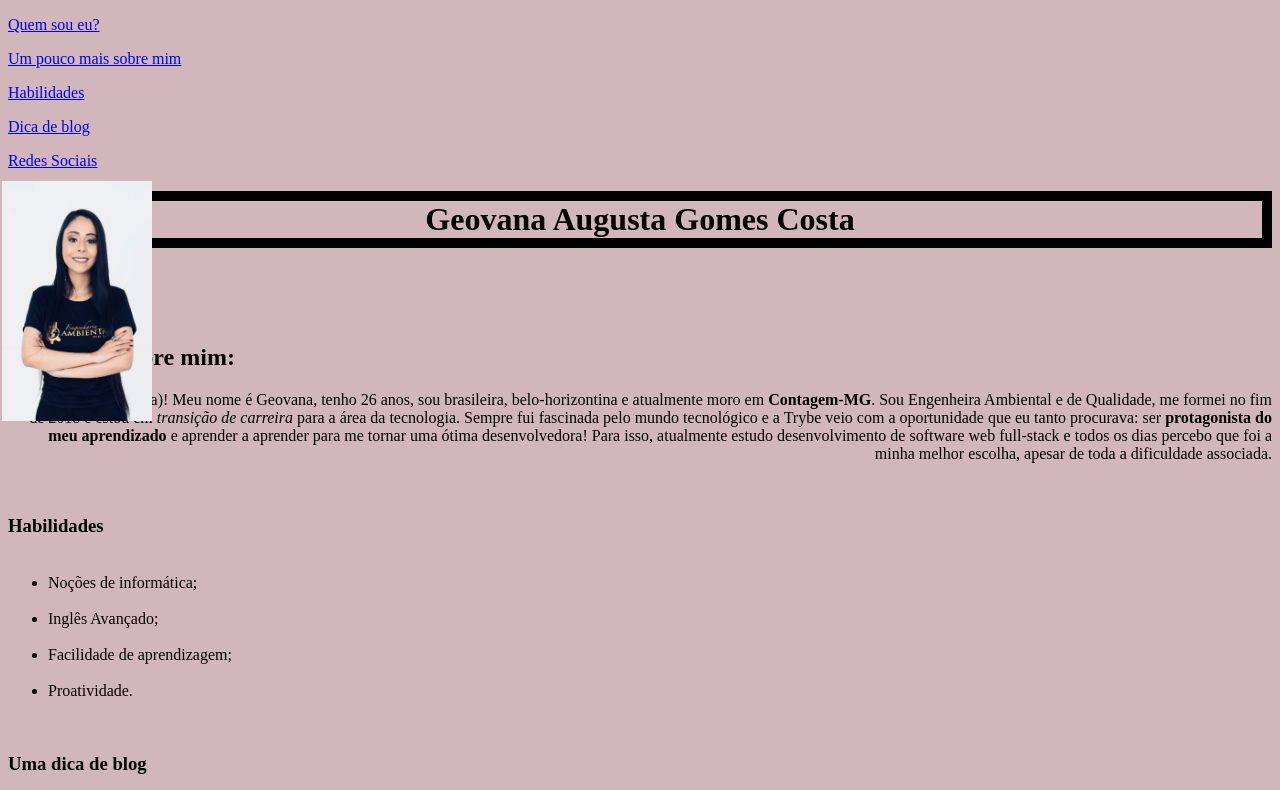
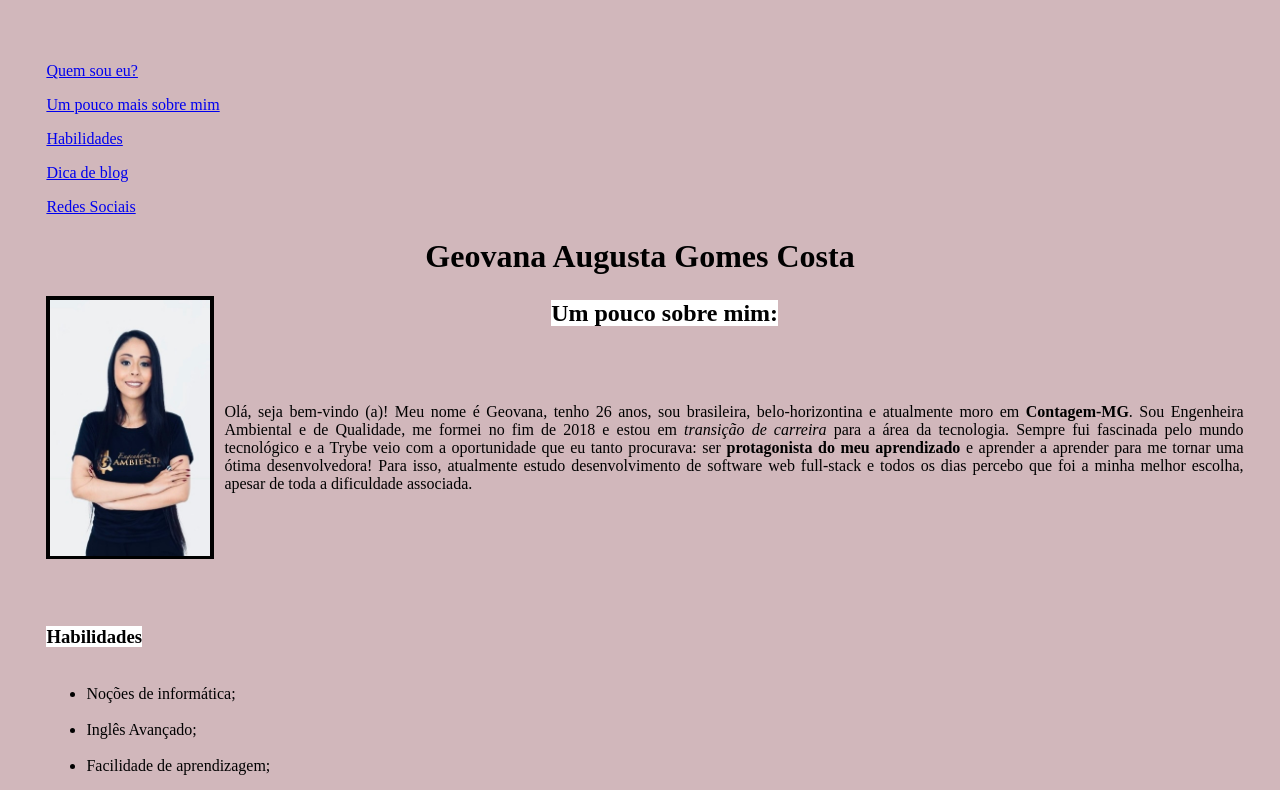
Before and after one commit to GeovanaAugusta/GeovanaAugusta.github.io, a plain HTML site: page index.html in a window 1280 px wide. Shown: the top 790 px of the page. Drawn offline with Linux system fonts and the light colour scheme.

Commit message:
Melhorias

```diff
--- a/index.html
+++ b/index.html
@@ -2,14 +2,10 @@
 <html lang="pt-br">
   <head>
     <meta charset="UTF-8">
-    <link rel="stylesheet" href="style.css">
+
     <title>Portfólio</title>
   </head>
-  <style>
-
-
-
-  </style>
+  <link rel="stylesheet" href="style.css">
   <body>
 
    <p> <a href="#foto">Quem sou eu?</a> </p>
@@ -18,14 +14,17 @@
     <p> <a href="#blog"> Dica de blog </a> </p>
    <p> <a href="#redesociais">Redes Sociais </a></p>
 
-    <h1>Geovana Augusta Gomes Costa</h1>
 
-    <a id="foto"> <img src="Images/image-26-01-22-08-04.jpeg" alt="Imagem da Geovana vestindo uma blusa da época de sua graduação" width="150px"> </a>
+
+    <h1 class="meunome">Geovana Augusta Gomes Costa</h1>
+
+    <a id="foto"> <img src="Images/image-26-01-22-08-04.jpeg" alt="Imagem da Geovana vestindo uma blusa da época de sua graduação" width="160px"> </a>
     <br><br><br>
     <h2> <a id="sobremim">Um pouco sobre mim:</h2></a>
   <p class="eu"> Olá, seja bem-vindo (a)! Meu nome é Geovana, tenho 26 anos, sou brasileira, belo-horizontina e atualmente moro em <b>Contagem-MG</b>. Sou Engenheira Ambiental e de Qualidade, me formei no fim de 2018 e estou em <em> transição de carreira </em> para a área da tecnologia. Sempre fui fascinada pelo mundo tecnológico e a Trybe veio com a oportunidade que eu tanto procurava: ser <b>protagonista do meu aprendizado</b> e aprender a aprender para me tornar uma ótima desenvolvedora! Para isso, atualmente estudo desenvolvimento de software web full-stack e todos os dias percebo que foi a minha melhor escolha, apesar de toda a dificuldade associada.
 </p>
-<br>
+
+<br><br><br><br><br><br>
 
   <h3><a id="habilidade"> Habilidades </a></h3>
   <ul>
@@ -51,6 +50,5 @@
          Estou no <a href="https://www.linkedin.com/in/geovana-augusta-46017a151/" target="_blank"> Linkedin</a> e também no <a href="https://github.com/GeovanaAugusta" target="_blank"> GitHub</a>, dá uma olhada lá!
 
 
-
   </body>
 </html>
--- a/style.css
+++ b/style.css
@@ -1,9 +1,11 @@
 h1 {
     font-style: normal;
     font-weight: bold;
+    text-align: center;
   }
   body {
     background-color: rgb(209, 183, 187);
+    padding: 3%;
 
   }
 
@@ -11,33 +13,38 @@ h1 {
   font-weight: 530;
     }
 
-
     p {
   font-style:inherit;
       }
 
 #foto {
-    position: absolute;
-top:-px;
+  float:left;
+  height: 255px;
+  padding: 4px;
+  background-color: black;
+}
+
+#image-container{
+height: 300px;
 }
 
 .eu {
-text-align: right;
-right: 100px;
+  position:relative;
+  top: 10px;
+  left: 10px;
+  text-align: justify;
 }
 
-h1 {
-    text-align:center;
-    border: 10px solid;
-    padding: -40px -40px 40px;
+#sobremim, #habilidade, #redesociais, #blog{
+  background-color: white;
+  position: relative;
 }
 
- #foto, #eu {
-    position: absolute;
-    float: left;
-    top: 180px;
-    border: 5px 10px solid;
-    padding: 1px;
-    left: 1px;
+h2 {
+  position: relative;
 
+  bottom: 50px;
+  margin: auto;
+  width: 80%;
+  text-align: center;
 }
```
